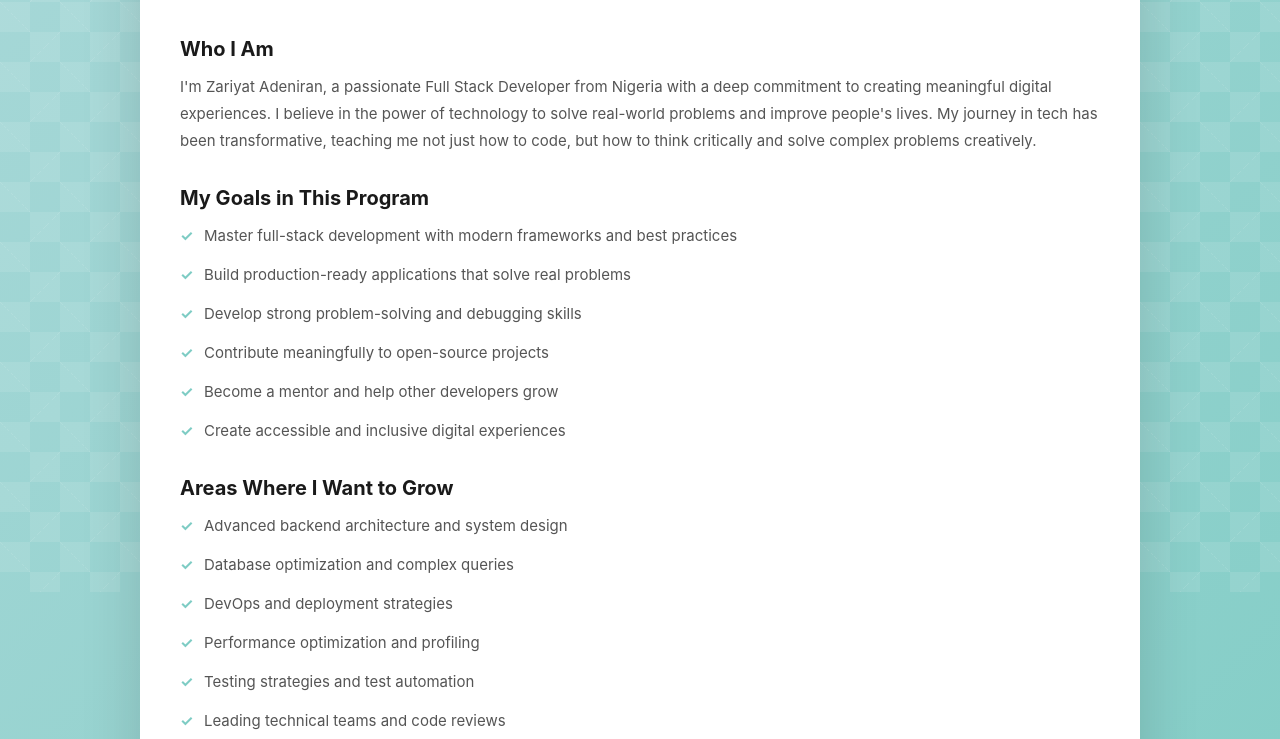
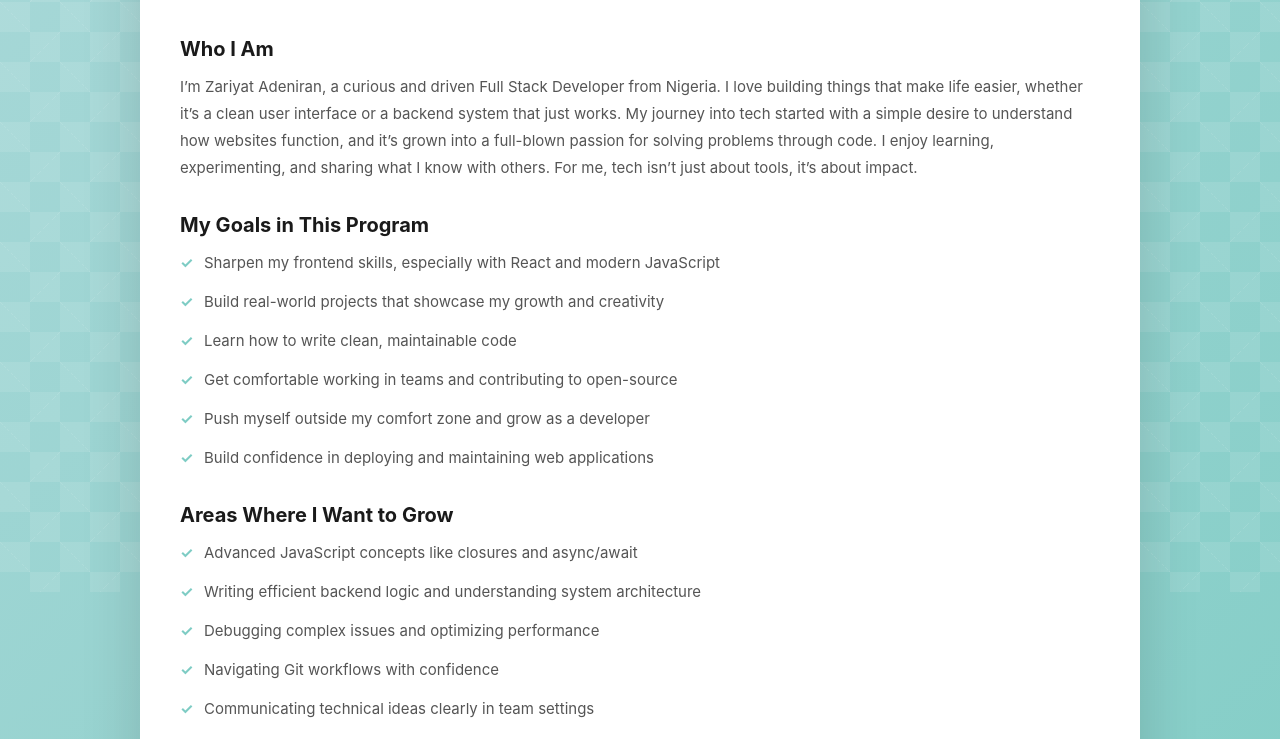
Before and after one commit to Zariyata2020/Profile-Card, a plain HTML site: page about.html in a window 1280 px wide. Shown: the part 208-947 px from the top of the page. Drawn offline with Linux system fonts and the light colour scheme.

Commit message:
Update about.html

```diff
--- a/about.html
+++ b/about.html
@@ -28,20 +28,19 @@
             <section class="about-section">
                 <h2>Who I Am</h2>
                 <p data-testid="test-about-bio">
-                    I'm Zariyat Adeniran, a passionate Full Stack Developer from Nigeria with a deep commitment to creating meaningful digital experiences. I believe in the power of technology to solve real-world problems and improve people's lives. My journey in tech has been transformative, teaching me not just how to code, but how to think critically and solve complex problems creatively.
-                </p>
+                    I’m Zariyat Adeniran, a curious and driven Full Stack Developer from Nigeria. I love building things that make life easier, whether it’s a clean user interface or a backend system that just works. My journey into tech started with a simple desire to understand how websites function, and it’s grown into a full-blown passion for solving problems through code. I enjoy learning, experimenting, and sharing what I know with others. For me, tech isn’t just about tools, it’s about impact. </p>
             </section>
 
             <!-- Goals Section -->
 <section class="about-section">
   <h2>My Goals in This Program</h2>
   <ul class="about-list" data-testid="test-about-goals">
-                    <li>Master full-stack development with modern frameworks and best practices</li>
-                    <li>Build production-ready applications that solve real problems</li>
-                    <li>Develop strong problem-solving and debugging skills</li>
-                    <li>Contribute meaningfully to open-source projects</li>
-                    <li>Become a mentor and help other developers grow</li>
-                    <li>Create accessible and inclusive digital experiences</li>
+    <li>Sharpen my frontend skills, especially with React and modern JavaScript</li>
+    <li>Build real-world projects that showcase my growth and creativity</li>
+    <li>Learn how to write clean, maintainable code</li>
+    <li>Get comfortable working in teams and contributing to open-source</li>
+    <li>Push myself outside my comfort zone and grow as a developer</li>
+    <li>Build confidence in deploying and maintaining web applications</li>
   </ul>
 </section>
 
@@ -49,14 +48,14 @@
 <section class="about-section">
   <h2>Areas Where I Want to Grow</h2>
   <ul class="about-list" data-testid="test-about-confidence">
-                    <li>Advanced backend architecture and system design</li>
-                    <li>Database optimization and complex queries</li>
-                    <li>DevOps and deployment strategies</li>
-                    <li>Performance optimization and profiling</li>
-                    <li>Testing strategies and test automation</li>
-                    <li>Leading technical teams and code reviews</li>
+    <li>Advanced JavaScript concepts like closures and async/await</li>
+    <li>Writing efficient backend logic and understanding system architecture</li>
+    <li>Debugging complex issues and optimizing performance</li>
+    <li>Navigating Git workflows with confidence</li>
+    <li>Communicating technical ideas clearly in team settings</li>
+    <li>Writing tests and thinking more about code reliability</li>
   </ul>
-            </section>
+</section>>
 
             <section class="about-section">
                 <h2>A Note to My Future Self</h2>
@@ -68,7 +67,7 @@
             <section class="about-section">
                 <h2>Extra Thoughts</h2>
                  <p data-testid="test-about-extra">
-                    Beyond coding, I'm passionate about community building, mentorship, and creating inclusive spaces in tech. I believe that diversity of thought leads to better solutions. I'm also interested in the intersection of technology and social impact—how we can use our skills to make a positive difference in the world. In my free time, I enjoy reading about emerging technologies, contributing to open-source projects, and helping others navigate their tech journey.
+    Beyond coding, I’m deeply passionate about community building, mentorship, and creating inclusive spaces in tech. I believe that when people from different backgrounds come together, we build better things. I’m also interested in how technology can drive social change from education to accessibility. In my free time, I enjoy reading, exploring new ideas, and helping others find their path in tech.
   </p>
             </section>
 
```
Lines whose indentation alone changed are shown as unchanged.
